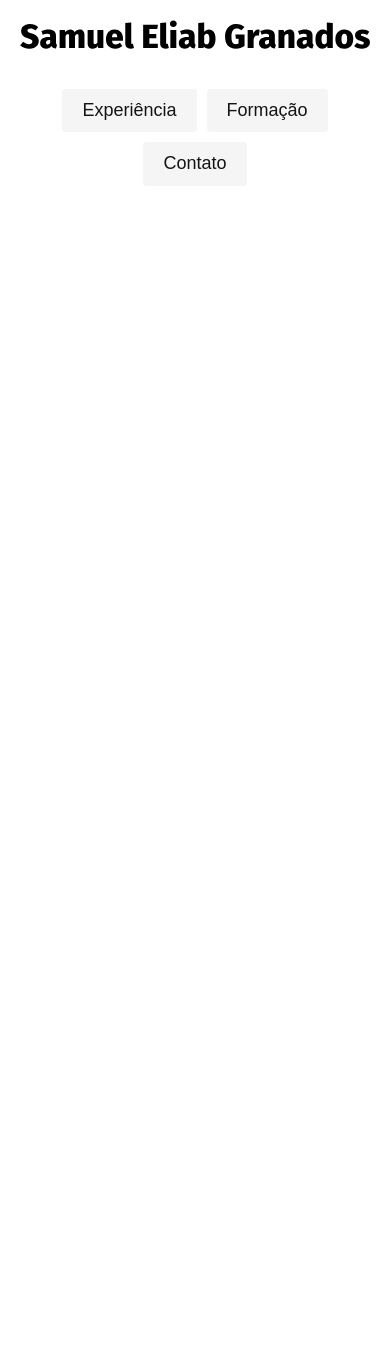
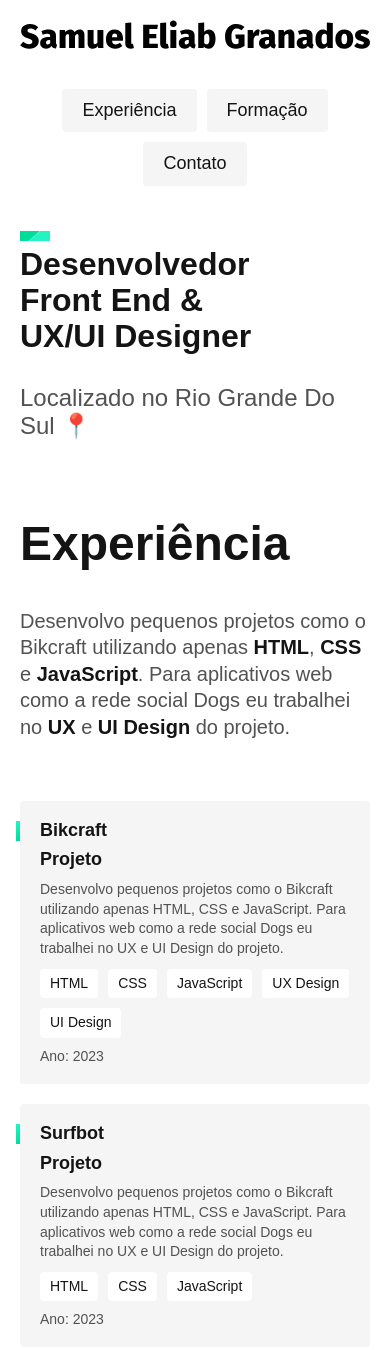
Before and after one commit to SamuelGranados/portifolio-samuel, a plain HTML site: page index.html in a window 390 px wide. Shown: the top 1350 px of the page. Before the commit the page ends 844 px from the top, so only its background shows below. Drawn offline with Linux system fonts and the light colour scheme.

Commit message:
experiencia

```diff
--- /dev/null
+++ b/css/experiencia.css
@@ -0,0 +1,108 @@
+.experiencia{
+  max-width: 1200px;
+  padding: 40px 20px;
+  margin: 0 auto;
+  display: grid;
+  grid-template-columns: 1fr 2fr;
+  gap: 100px;
+}
+
+.experiencia .subtitulo {
+  color: #e0e0e0;
+}
+
+.experiencia-texto {
+  font-size: 1.5rem;
+  line-height: 1.33;
+  max-width: 40ch;
+  margin-bottom: 60px;
+  color: #525252;
+}
+
+.experiencia-texto strong {
+  color: #141414;
+}
+
+.empresa {
+  display: grid;
+  grid-template-columns: 1fr 1fr;
+  gap: 10px 20px;
+  padding: 20px;
+  background: #f5f5f5;
+  margin-bottom: 20px;
+  border-radius: 4px;
+  position: relative;
+}
+
+.empresa-ano {
+  position: absolute;
+  top: 22px;
+  left: -80px;
+  text-align: right;
+  width: 60px;
+  color: #525252;
+  font-size: 0.875rem;
+}
+
+.empresa::before {
+  content: '';
+  display: block;
+  width: 4px;
+  height: 20px;
+  background: linear-gradient(180deg, #22F5C2 0%, #00DD9B 100%);
+  position: absolute;
+  top: 20px;
+  left: -4px;
+}
+
+.empresa-titulo {
+  font-size: 1.125rem;
+  line-height: 1.1;
+  font-weight: bold;
+}
+
+.empresa-texto {
+  font-size: 0.875rem;
+  line-height: 1.4;
+  color: #525252;
+}
+
+.empresa-habilidades {
+  display: flex;
+  flex-wrap: wrap;
+  gap: 10px;
+  align-content: start;
+}
+
+.empresa-habilidades li {
+  font-size: 0.875rem;
+  line-height: 1.4;
+  border-radius: 4px;
+  background: #ffffff;
+  padding: 5px 10px;
+}
+
+@media (max-width: 750px) {
+  .experiencia {
+    grid-template-columns: 1fr;
+    gap: 40px;
+  }
+  .experiencia .subtitulo {
+    color: #141414;
+  }
+  .experiencia-texto {
+    font-size: 1.25rem;
+  }
+  .empresa-ano {
+    position: initial;
+    order: 1;
+    width: initial;
+    text-align: left;
+  }
+  .empresa-ano::before {
+    content: "Ano: ";
+  }
+  .empresa {
+    grid-template-columns: 1fr;
+  }
+}
--- a/css/global.css
+++ b/css/global.css
@@ -2,6 +2,7 @@ body{
   font-family: 'fira sans', Arial, Helvetica, sans-serif;
   margin: 0px;
   color: #141414;
+  margin-bottom: 1000px;
 }
 
 h1, h2, h3, p{
@@ -19,3 +20,19 @@ img{
   display: block;
 
 }
+
+.subtitulo{
+  font-size: 8rem;
+  line-height: 1;
+  text-transform: uppercase;
+  word-break: break-all;
+  max-width: 4ch;
+}
+
+@media (max-width: 750px) {
+  .subtitulo {
+    font-size: 3rem;
+    text-transform: capitalize;
+    max-width: initial;
+  }
+}
--- /dev/null
+++ b/css/introducao.css
@@ -0,0 +1,63 @@
+.introducao{
+  max-width: 1200px;
+  padding: 40px 20px;
+  margin: 0 auto;
+  display: grid;
+  grid-template-columns: 1fr 2fr;
+  gap: 100px;
+  align-items: center;
+}
+
+.introducao h1{
+  font-size: 4.5rem;
+  line-height: 1.125;
+  margin-bottom: 30px;
+  position: relative;
+}
+
+.introducao h1::before{
+  content: '';
+  display: block;
+  width: 130px;
+  height: 100px;
+  background: url('../img/deco1.svg') no-repeat center;
+  position: absolute;
+  top: -15px;
+  left: -40px;
+  z-index: -1;
+}
+
+.introducao p{
+  font-size: 1.5rem;
+  color: #525252;
+}
+
+@media (max-width: 1000px) {
+  .introducao h1{
+    font-size: 3rem;
+  }
+}
+
+@media (max-width: 750px) {
+  .introducao{
+    grid-template-columns: 1fr 1fr;
+    gap: 40px;
+  }
+  .introducao h1{
+    font-size: 2rem;
+  }
+  .introducao h1::before {
+    width: 30px;
+    height: 10px;
+    left: 0px;
+  }
+}
+
+@media (max-width: 450px) {
+  .introducao {
+    grid-template-columns: 1fr;
+  }
+  .introducao img{
+    display: none;
+  }
+}
--- a/css/style.css
+++ b/css/style.css
@@ -1,2 +1,4 @@
 @import './header.css';
 @import './global.css';
+@import './introducao.css';
+@import './experiencia.css';
--- a/index.html
+++ b/index.html
@@ -19,5 +19,65 @@
     </nav>
   </header>
 
+  <main class="introducao">
+    <img src="img/perfil.jpg" alt="lobo cinza">
+    <div>
+      <h1>
+        Desenvolvedor <br> Front End & <br> UX/UI Designer
+      </h1>
+       <p>
+        Localizado no Rio Grande Do Sul 📍
+       </p>
+    </div>
+  </main>
+
+  <section class="experiencia" id="experiencia" aria-label="Experiência">
+    <h2 class="subtitulo">Experiência</h2>
+    <div>
+      <p class="experiencia-texto">Desenvolvo pequenos projetos como o Bikcraft utilizando apenas <strong>HTML</strong>, <strong>CSS</strong> e <strong>JavaScript</strong>. Para  aplicativos web como a rede social Dogs eu trabalhei no <strong>UX</strong> e <strong>UI Design</strong> do projeto. </p>
+
+      <div class="empresa">
+        <span class="empresa-ano">2023</span>
+        <h3 class="empresa-titulo">Bikcraft</h3>
+        <span class="empresa-titulo">Projeto</span>
+        <p class="empresa-texto">Desenvolvo pequenos projetos como o Bikcraft utilizando apenas HTML, CSS e JavaScript. Para  aplicativos web como a rede social Dogs eu trabalhei no UX e UI Design do projeto. </p>
+        <ul class="empresa-habilidades">
+          <li>HTML</li>
+          <li>CSS</li>
+          <li>JavaScript</li>
+          <li>UX Design</li>
+          <li>UI Design</li>
+        </ul>
+      </div>
+
+      <div class="empresa">
+        <span class="empresa-ano">2023</span>
+        <h3 class="empresa-titulo">Surfbot</h3>
+        <span class="empresa-titulo">Projeto</span>
+        <p class="empresa-texto">Desenvolvo pequenos projetos como o Bikcraft utilizando apenas HTML, CSS e JavaScript. Para  aplicativos web como a rede social Dogs eu trabalhei no UX e UI Design do projeto. </p>
+        <ul class="empresa-habilidades">
+          <li>HTML</li>
+          <li>CSS</li>
+          <li>JavaScript</li>
+        </ul>
+      </div>
+
+      <div class="empresa">
+        <span class="empresa-ano">2023</span>
+        <h3 class="empresa-titulo">Brafé</h3>
+        <span class="empresa-titulo">Projeto</span>
+        <p class="empresa-texto">Desenvolvo pequenos projetos como o Bikcraft utilizando apenas HTML, CSS e JavaScript. Para  aplicativos web como a rede social Dogs eu trabalhei no UX e UI Design do projeto. </p>
+        <ul class="empresa-habilidades">
+          <li>Email Marketing</li>
+          <li>HTML</li>
+          <li>UX Design</li>
+          <li>UI Design</li>
+        </ul>
+      </div>
+    </div>
+
+
+  </section>
+
 </body>
 </html>
```
